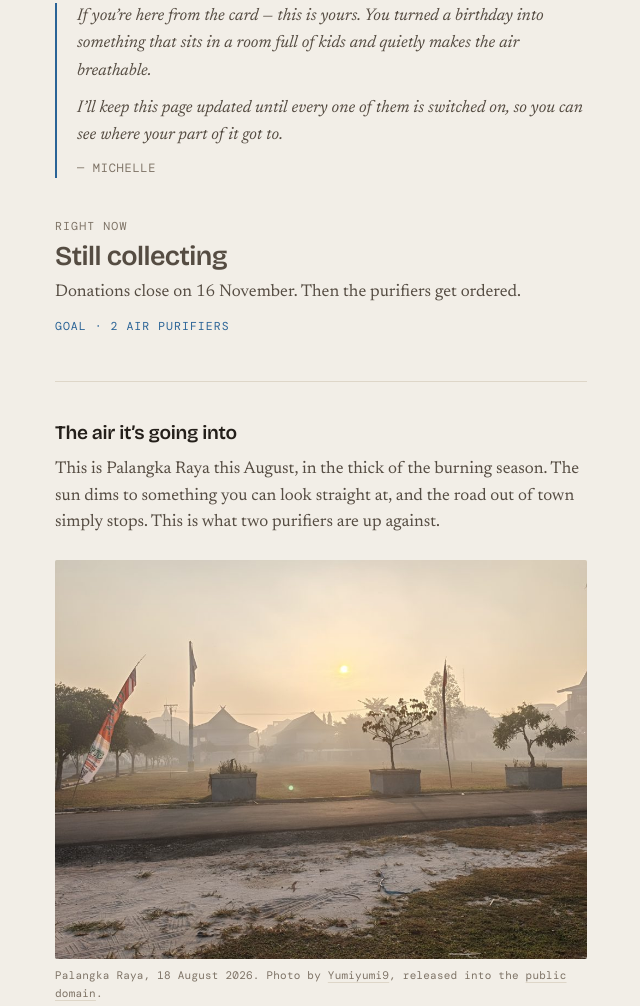
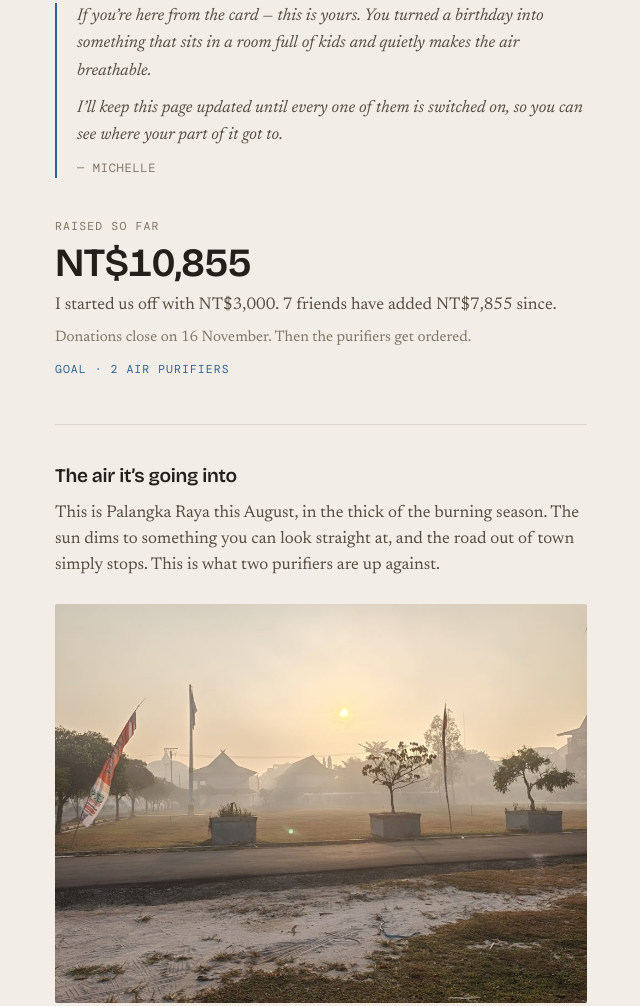
Before and after one commit to michelle-hartono/clean-air-for-borneo, a plain HTML site: page index.html in a window 1280 px wide. Shown: the part 808-1814 px from the top of the page, without its empty margins (319-959 px from the left). Drawn offline with nearby package versions, Linux system fonts and the light colour scheme.

Commit message:
tracker: show the running total, with Michelle's start named separately
NT$10,855 so far. Her invitation says 'i'm starting us off with NT$3,000',
so the page uses that framing: seed is named, the friends' share is derived
as twd - seed, and the donor count covers friends only. The receipt reads
the same total and now shows the running surplus while donations are open.

Donor names and individual amounts stay out of the repo entirely; only the
aggregate is committed.

Co-Authored-By: Claude Opus 5 (1M context) <noreply@anthropic.com>

```diff
--- a/index.html
+++ b/index.html
@@ -214,6 +214,7 @@
   }
   .tally .small { margin: 8px 0 0; color: var(--ink-soft); }
   .tally.is-open .big { color: var(--ink-soft); font-size: clamp(1.35rem, 5vw, 1.7rem); }
+  .tally .aside { margin: 7px 0 0; color: var(--ink-mute); font-size: 0.95rem; line-height: 1.5; }
   .tally .goal {
     margin: 12px 0 0;
     font-family: var(--mono);
@@ -585,26 +586,49 @@
 
   function renderTally(r) {
     var el = document.getElementById('tally');
-    if (r && r.closed && r.twd !== null && r.twd !== undefined) {
-      var count = r.purifiers === 1 ? '1 air purifier' : r.purifiers + ' air purifiers';
-      var who = r.donors ? ' from ' + esc(r.donors) + ' of you' : '';
-      el.className = 'tally';
-      el.innerHTML =
-        '<p class="eyebrow">Raised' + who + '</p>' +
-        '<p class="big">' + esc(fmtTwd(r.twd)) + '</p>' +
-        '<p class="small">Enough for ' + esc(count) + '. Donations closed on ' + esc(fmtDate(r.date)) + '.</p>';
-    } else {
-      var goal = (r && r.goal_purifiers)
-        ? '<p class="goal">Goal &middot; ' + esc(r.goal_purifiers) +
-          (r.goal_purifiers === 1 ? ' air purifier' : ' air purifiers') + '</p>'
-        : '';
+    r = r || {};
+    var ok = function (v) { return v !== null && v !== undefined; };
+    var total = ok(r.twd) ? Number(r.twd) : null;
+    var seed  = ok(r.seed) ? Number(r.seed) : null;
+
+    var goal = r.goal_purifiers
+      ? '<p class="goal">Goal &middot; ' + esc(r.goal_purifiers) +
+        (r.goal_purifiers === 1 ? ' air purifier' : ' air purifiers') + '</p>'
+      : '';
+
+    // nothing counted yet
+    if (total === null) {
       el.className = 'tally is-open';
       el.innerHTML =
         '<p class="eyebrow">Right now</p>' +
         '<p class="big">Still collecting</p>' +
-        '<p class="small">' + esc((r && r.note) || 'Donations close on 16 November.') + '</p>' +
-        goal;
+        '<p class="small">' + esc(r.note || 'Donations close on 16 November.') + '</p>' + goal;
+      return;
     }
+
+    // "i'm starting us off with NT$3,000" — her share is named separately, as the invitation put it
+    var fromFriends = seed !== null ? Math.max(0, total - seed) : null;
+    var breakdown;
+    if (seed !== null && fromFriends !== null) {
+      var who = r.donors
+        ? esc(r.donors) + (Number(r.donors) === 1 ? ' friend has' : ' friends have')
+        : 'friends have';
+      breakdown = 'I started us off with ' + esc(fmtTwd(seed)) + '. ' +
+                  who + ' added ' + esc(fmtTwd(fromFriends)) +
+                  (r.closed ? '.' : ' since.');
+    } else {
+      breakdown = r.donors ? 'From ' + esc(r.donors) + ' of you.' : '';
+    }
+
+    el.className = 'tally';
+    el.innerHTML =
+      '<p class="eyebrow">' + (r.closed ? 'Raised' : 'Raised so far') + '</p>' +
+      '<p class="big">' + esc(fmtTwd(total)) + '</p>' +
+      (breakdown ? '<p class="small">' + breakdown + '</p>' : '') +
+      (r.closed
+        ? '<p class="aside">Donations closed on ' + esc(fmtDate(r.date)) + '.</p>'
+        : (r.note ? '<p class="aside">' + esc(r.note) + '</p>' : '')) +
+      goal;
   }
 
   function renderBudget(b, raised) {
@@ -627,8 +651,9 @@
     };
     var priced = items.filter(function (it) { return valueOf(it) !== null; });
     var allocated = priced.reduce(function (a, it) { return a + Number(valueOf(it)); }, 0);
-    var pot = (raised && raised.closed && raised.twd !== null && raised.twd !== undefined)
-      ? Number(raised.twd) : null;
+    // the running total counts too — the surplus is what decides masks and filters
+    var pot = (raised && has(raised.twd)) ? Number(raised.twd) : null;
+    var potClosed = !!(raised && raised.closed);
     var scale = Math.max(pot !== null ? pot : 0, allocated) || 1;
     var seg = function (i) { return 'var(--seg-' + ((i % 4) + 1) + ')'; };
 
@@ -671,7 +696,8 @@
     if (priced.length || pot !== null) {
       var rows = '';
       if (pot !== null) {
-        rows += '<div class="line"><span class="what">Raised</span><span class="leader"></span>' +
+        rows += '<div class="line"><span class="what">' + (potClosed ? 'Raised' : 'Raised so far') +
+                '</span><span class="leader"></span>' +
                 '<span class="amt">' + esc(fmtTwd(pot)) + '</span></div>';
       }
       rows += '<div class="line' + (pot === null ? ' total' : '') + '"><span class="what">' +
--- a/status.json
+++ b/status.json
@@ -2,7 +2,9 @@
   "updated": "2026-11-09",
   "raised": {
     "closed": false,
-    "twd": null,
+    "twd": 10855,
+    "seed": 3000,
+    "donors": 7,
     "purifiers": null,
     "date": null,
     "note": "Donations close on 16 November. Then the purifiers get ordered.",
```
Also changed, not shown: 1 other file.
